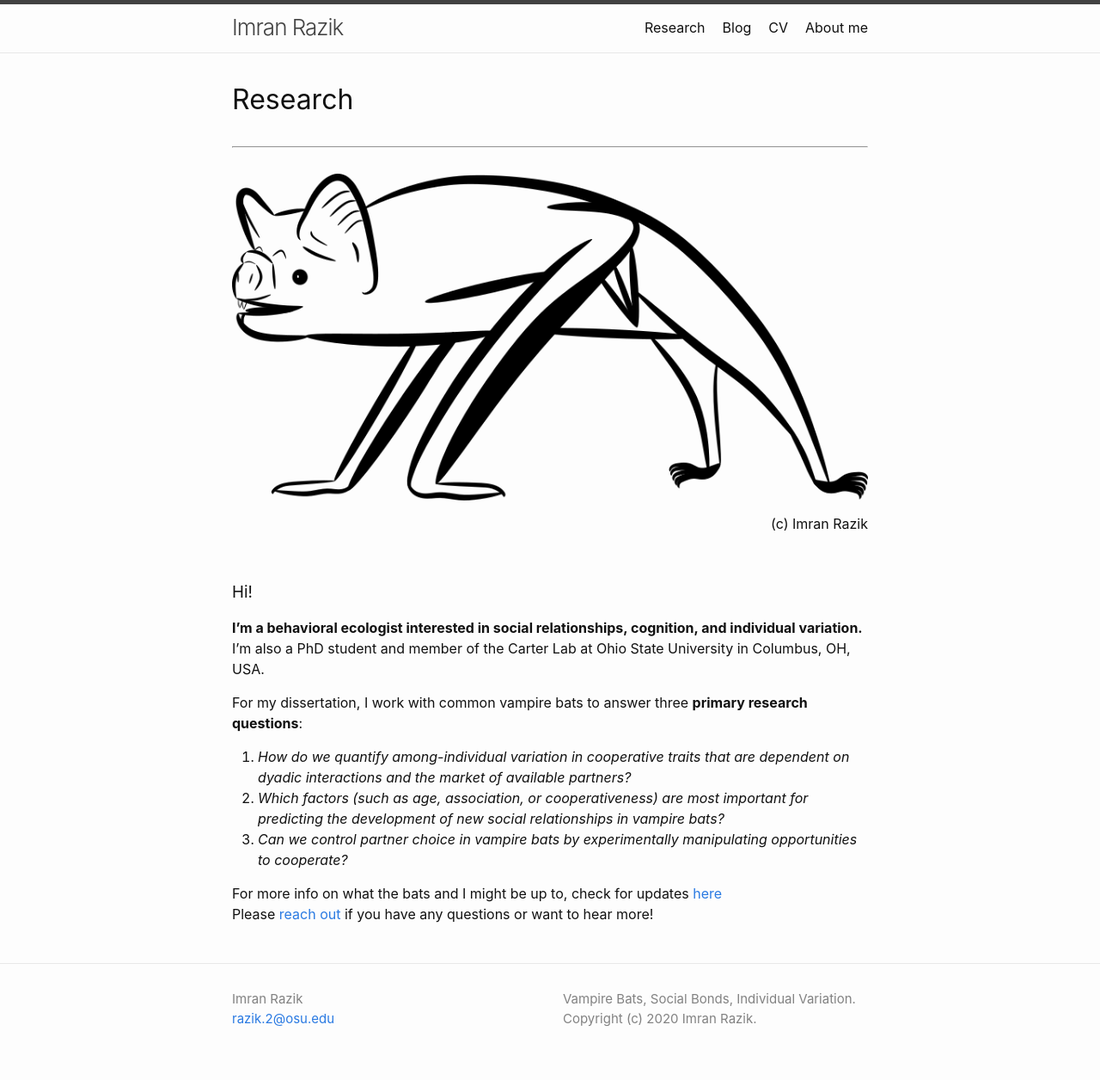
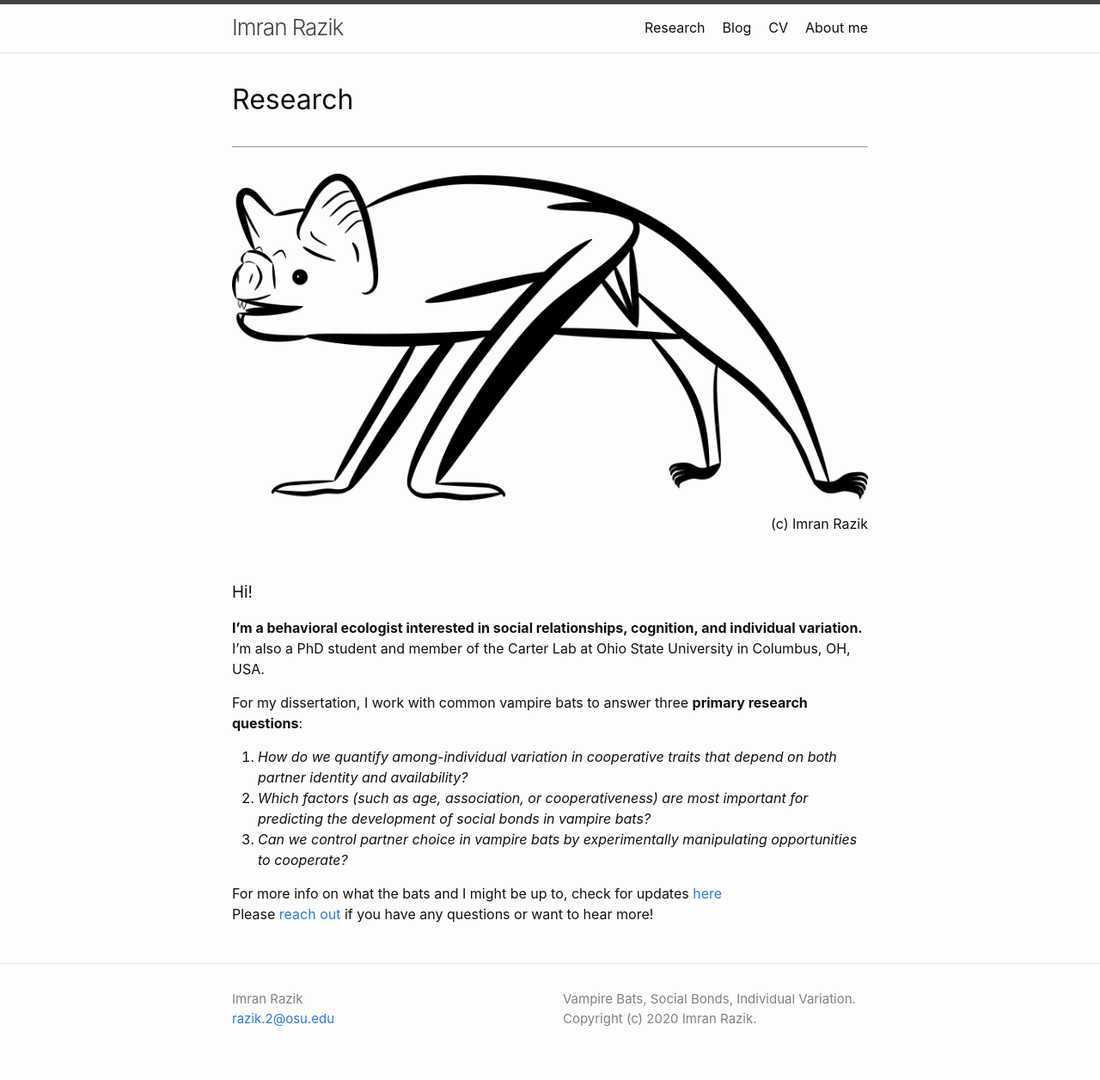
Before and after one commit to imranrazik/imranrazik.github.io, a Jekyll site: the page built from index.md, in a window 1280 px wide. Shown: the whole page at 86% size. Built offline with Jekyll 4.4.1, drawn with Linux system fonts in a browser that asks for light colours; our own code applies the rules of GitHub Pages for plain Markdown files.

Commit message:
Update index.md

```diff
--- a/index.md
+++ b/index.md
@@ -15,8 +15,8 @@ layout: home
 I'm also a PhD student and member of the Carter Lab at Ohio State University in Columbus, OH, USA.
 
 For my dissertation, I work with common vampire bats to answer three **primary research questions**: <br/>
-1. *How do we quantify among-individual variation in cooperative traits that are dependent on dyadic interactions and the market of available partners?*
-2. *Which factors (such as age, association, or cooperativeness) are most important for predicting the development of new social relationships in vampire bats?*
+1. *How do we quantify among-individual variation in cooperative traits that depend on both partner identity and availability?*
+2. *Which factors (such as age, association, or cooperativeness) are most important for predicting the development of social bonds in vampire bats?*
 3. *Can we control partner choice in vampire bats by experimentally manipulating opportunities to cooperate?*
 
 For more info on what the bats and I might be up to, check for updates [here](https://imranrazik.github.io/Blog.html) <br/>
```
